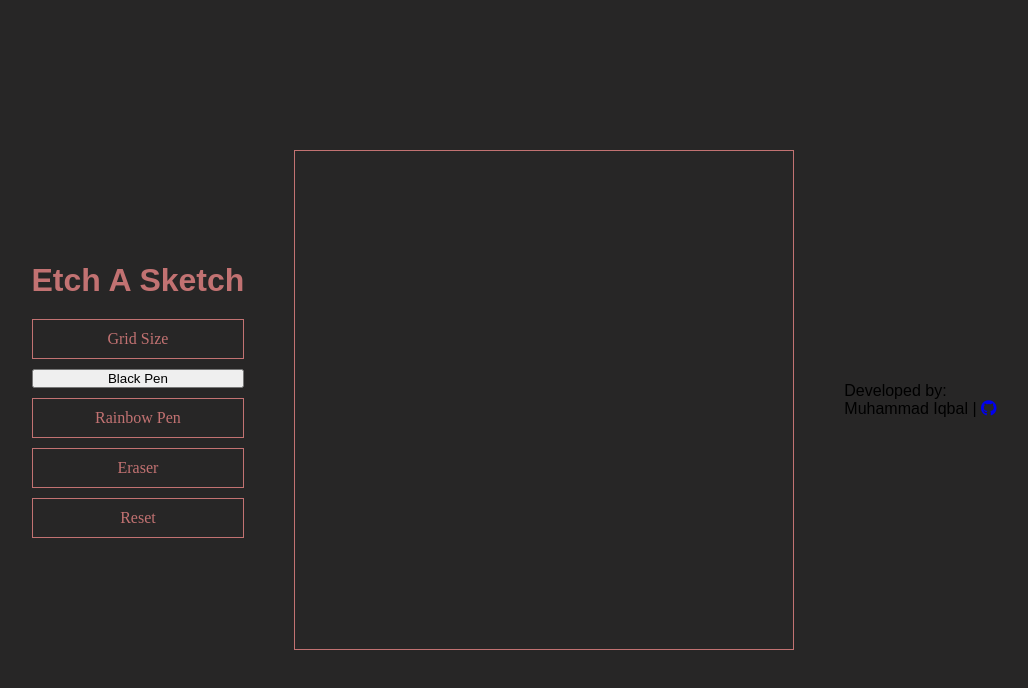
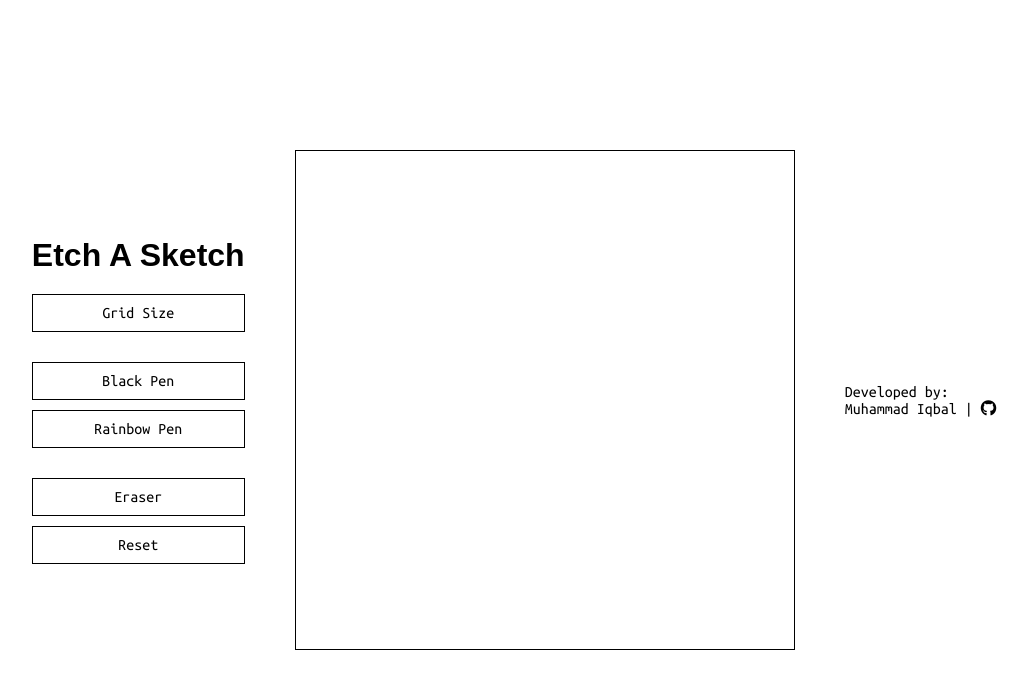
Before and after one commit to iqbalev/etch-a-sketch, a plain HTML site: page index.html in a window 1280 px wide. Shown: the whole page, without its empty margins (126-1154 px from the left). Drawn offline with Linux system fonts and the light colour scheme; a web font is replaced by a local one.

Commit message:
Redesigned the UI completely (new color scheme, changed the fonts)

```diff
--- a/style.css
+++ b/style.css
@@ -10,8 +10,7 @@ body {
   align-items: center;
   height: 100vh;
   gap: 50px;
-  font-family: "Schoolbell", sans-serif;
-  background-color: rgb(39, 38, 38);
+  font-family: "Ubuntu Mono", monospace;
 }
 
 .container.left {
@@ -21,7 +20,7 @@ body {
 }
 
 .title {
-  color: rgb(194, 114, 114);
+  font-family: "Walter Turncoat", sans-serif;
 }
 
 .buttons {
@@ -31,25 +30,32 @@ body {
 }
 
 .btn-grid-size,
-.btn-white-pen,
+.btn-rainbow-pen {
+  margin-bottom: 20px;
+}
+
+.btn-grid-size,
+.btn-black-pen,
 .btn-rainbow-pen,
 .btn-eraser,
 .btn-reset {
   padding: 10px;
-  border: 1px solid rgb(194, 114, 114);
+  border: 1px solid;
   background-color: transparent;
-  font-family: "Urbanist";
+  font-family: inherit;
   font-size: 1rem;
-  color: rgb(194, 114, 114);
   cursor: pointer;
 }
 
 .btn-grid-size:hover,
-.btn-white-pen:hover,
+.btn-black-pen:hover,
 .btn-rainbow-pen:hover,
 .btn-eraser:hover,
 .btn-reset:hover {
-  font-weight: bold;
+  background-color: rgb(0, 0, 0);
+  color: rgb(255, 255, 255);
+  transform: translateX(10px);
+  transition: all 0.25s;
 }
 
 .container.right {
@@ -57,9 +63,13 @@ body {
   flex-wrap: wrap;
   height: 500px;
   width: 500px;
-  border: 1px solid rgb(194, 114, 114);
+  border: 1px solid;
 }
 
 .grid:hover {
   cursor: crosshair;
 }
+
+footer a {
+  color: rgb(0, 0, 0);
+}
```
